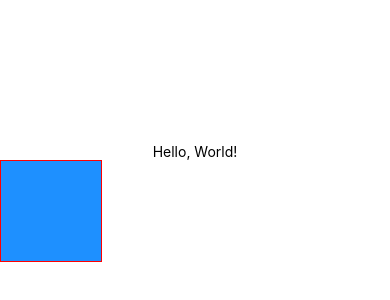
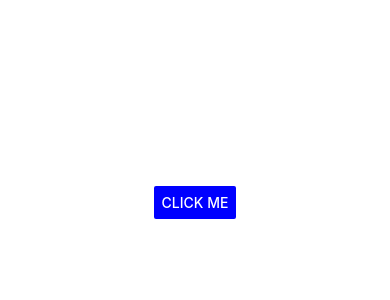
Before and after one commit to shrikantkalar023/learning-React-Native, a React Native app: screen / in a window 390 px wide. Shown: the part 220-520 px from the top of the page. Built offline with nearby package versions, Linux system fonts and the light colour scheme.

Commit message:
button component

```diff
--- a/App.tsx
+++ b/App.tsx
@@ -1,33 +1,13 @@
-import {
-  SafeAreaView,
-  StyleSheet,
-  Text,
-  TouchableHighlight,
-  TouchableNativeFeedback,
-  TouchableOpacity,
-  TouchableWithoutFeedback,
-  View,
-} from "react-native";
+import { Button, SafeAreaView, StyleSheet } from "react-native";
 
 export default function App() {
   return (
     <SafeAreaView style={styles.container}>
-      <Text numberOfLines={2} onPress={() => console.log("Text pressed")}>
-        Hello, World!
-      </Text>
-      {/* <Image source={require("./assets/splash.png")} /> */}
-      <TouchableNativeFeedback onPress={() => console.log("Image pressed")}>
-        {/* <Image
-          source={{
-            width: 200,
-            height: 300,
-            uri: "https://picsum.photos/200/300",
-          }}
-        /> */}
-        <View
-          style={{ width: 100, height: 100, backgroundColor: "dodgerblue" }}
-        ></View>
-      </TouchableNativeFeedback>
+      <Button
+        title="Click Me"
+        onPress={() => console.log("button clicked")}
+        color="blue"
+      />
     </SafeAreaView>
   );
 }
```
